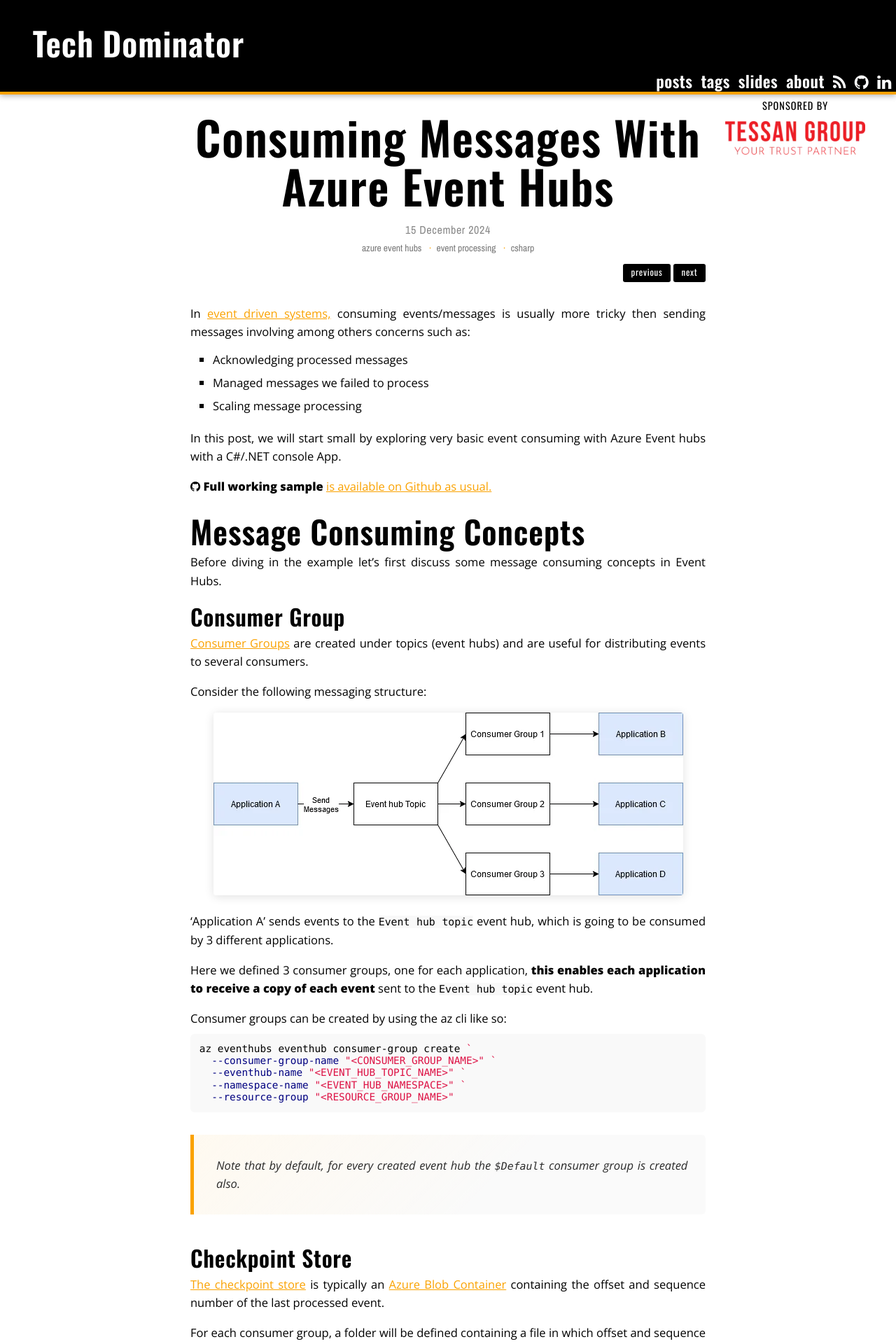
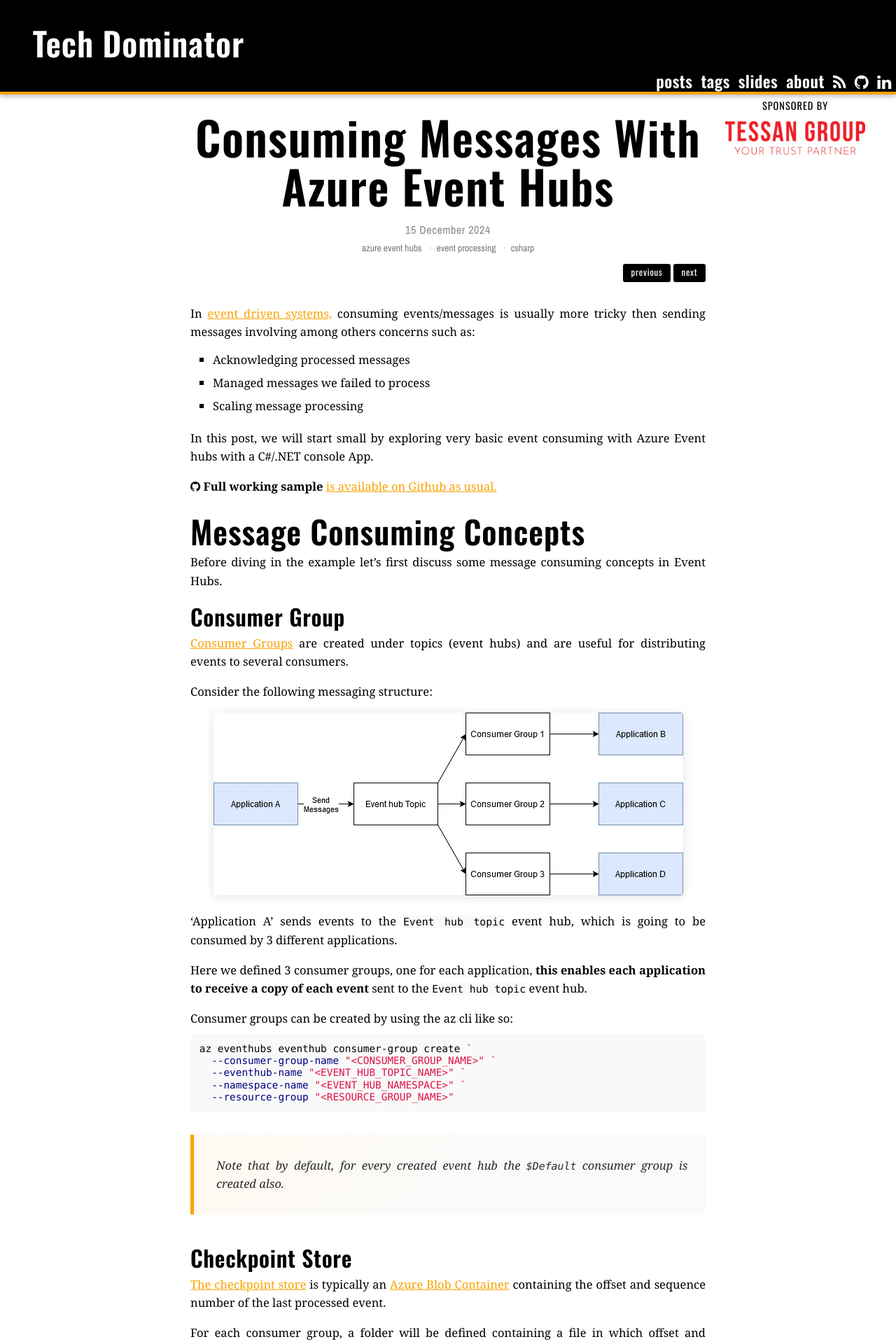
Before and after one commit to MissaouiChedy/MissaouiChedy.github.io, a Jekyll site: the page built from _posts/2024-12-15-consuming-messages-with-azure-event-hubs.md, in a window 1280 px wide. Shown: the top 1920 px of the page at 70% size. Built offline with Jekyll 4.4.1, drawn with Linux system fonts in a browser that asks for light colours; nearby versions of some CDN libraries; comment, search, counter and statistics services are not loaded.

Commit message:
style: changed to a serif typeface

```diff
--- a/_includes/critical-styles.scss
+++ b/_includes/critical-styles.scss
@@ -1,5 +1,5 @@
 $default-font-size: 16.5px;
-$default-font-family: "Open Sans", "Georgia", "Serif";
+$default-font-family: "Georgia", "Serif";
 $title-fonts: "Oswald", "Helvetica", "Sans Serif";
 $header-font: "Oswald", "Helvetica", "Sans Serif";
 $code-font: "consolas", "Inconsolata", "monospace", "Sans Serif";
--- a/_layouts/default.html
+++ b/_layouts/default.html
@@ -15,9 +15,9 @@
 	{% endif %}
 	{% capture critical_css %}{% include critical-styles.scss %}{% endcapture %}
 	<style>{{ critical_css | scssify }}</style>
-	<link rel="stylesheet" href="https://fonts.googleapis.com/css?family=Open+Sans:400,400i,800,800i|Archivo+Narrow|Oswald:400,600|Inconsolata&display=optional" media="print" onload="this.media='all'">
+	<link rel="stylesheet" href="https://fonts.googleapis.com/css2?family=Archivo+Narrow&family=Inconsolata&family=Oswald:wght@400;600&display=optional" media="print" onload="this.media='all'">
 	<noscript>
-		<link rel="stylesheet" href="https://fonts.googleapis.com/css?family=Open+Sans:400,400i,800,800i|Archivo+Narrow|Oswald:400,600|Inconsolata&display=optional">
+		<link rel="stylesheet" href="https://fonts.googleapis.com/css2?family=Archivo+Narrow&family=Inconsolata&family=Oswald:wght@400;600&display=optional">
 	</noscript>
 	<link rel="icon shortcut" type="image/png" href="{{ site.url }}/favicon.png">
 	{% if page.url != '/' %}
```
